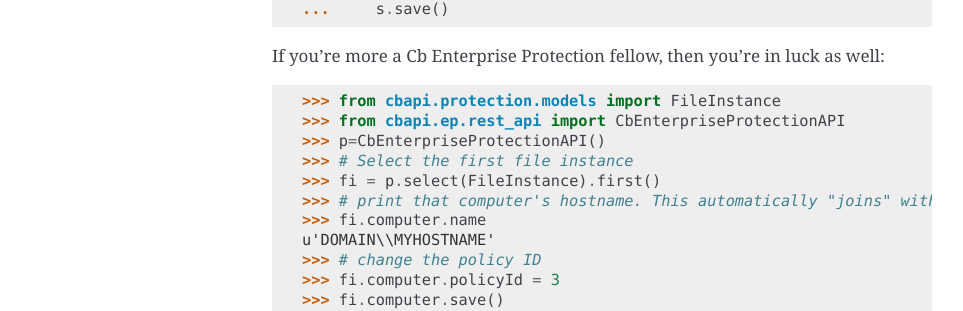
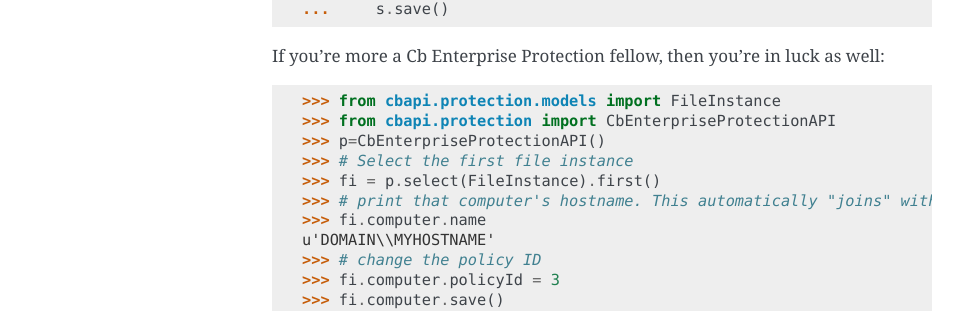
Before and after one commit to carbonblack/cbapi-python, a Sphinx documentation site: the page built from docs/index.rst, in a window 1280 px wide and 900 px high, scrolled down 453 px. Shown: the part 148-459 px from the top of the window, without its empty margins (148-1111 px from the left). Built offline with Sphinx 7.4.7, drawn with Linux system fonts in a browser that asks for light colours.

Commit message:
fix code example for Cb Protection

```diff
--- a/docs/index.rst
+++ b/docs/index.rst
@@ -30,7 +30,7 @@
 If you're more a Cb Enterprise Protection fellow, then you're in luck as well:
 
     >>> from cbapi.protection.models import FileInstance
-    >>> from cbapi.ep.rest_api import CbEnterpriseProtectionAPI
+    >>> from cbapi.protection import CbEnterpriseProtectionAPI
     >>> p=CbEnterpriseProtectionAPI()
     >>> # Select the first file instance
     >>> fi = p.select(FileInstance).first()
```
